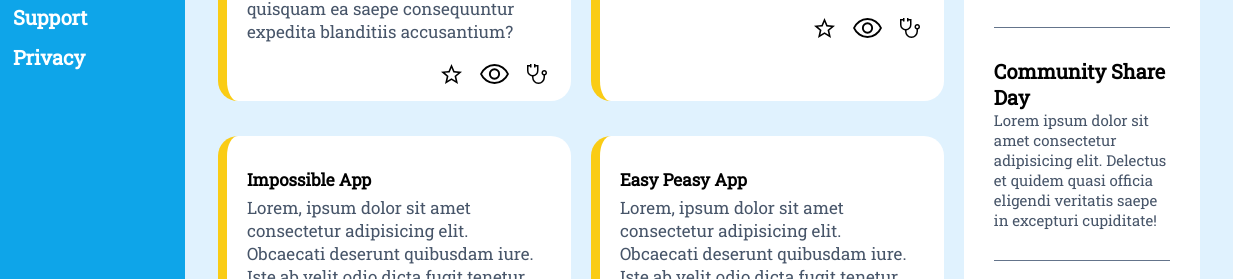
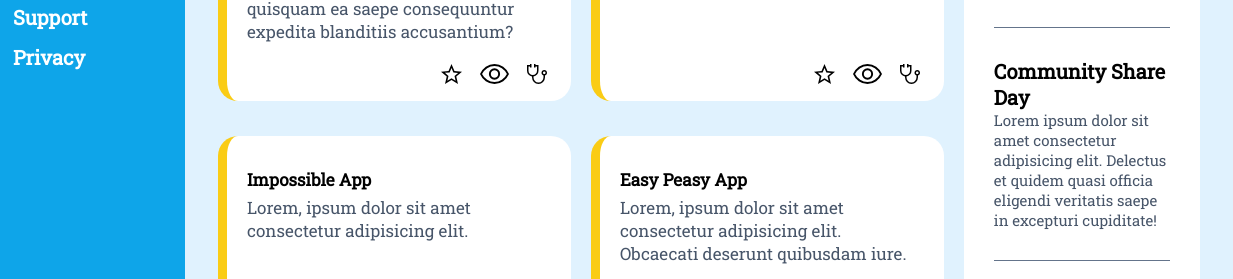
Before and after one commit to ivanpozdin/odin-admin-dashboard, a plain HTML site: page index.html in a window 1280 px wide. Shown: the part 458-737 px from the top of the page, 47-1280 px from the left. Drawn offline with Linux system fonts and the light colour scheme.

Commit message:
Make cards grid
So little buttons always stay in the bottom of the card.

```diff
--- a/index.html
+++ b/index.html
@@ -164,12 +164,7 @@
             </div>
             <div class="card">
               <h4>Impossible App</h4>
-              <p>
-                Lorem, ipsum dolor sit amet consectetur adipisicing elit.
-                Obcaecati deserunt quibusdam iure. Iste ab velit odio dicta
-                fugit tenetur nobis obcaecati, nihil, ratione quisquam ea saepe
-                consequuntur expedita blanditiis accusantium?
-              </p>
+              <p>Lorem, ipsum dolor sit amet consectetur adipisicing elit.</p>
               <div class="card-actions-container">
                 <button>
                   <img
@@ -198,9 +193,7 @@
               <h4>Easy Peasy App</h4>
               <p>
                 Lorem, ipsum dolor sit amet consectetur adipisicing elit.
-                Obcaecati deserunt quibusdam iure. Iste ab velit odio dicta
-                fugit tenetur nobis obcaecati, nihil, ratione quisquam ea saepe
-                consequuntur expedita blanditiis accusantium?
+                Obcaecati deserunt quibusdam iure.
               </p>
               <div class="card-actions-container">
                 <button>
@@ -229,7 +222,6 @@
             <div class="card">
               <h4>Ad Blocker</h4>
               <p>
-                Lorem, ipsum dolor sit amet consectetur adipisicing elit.
                 Obcaecati deserunt quibusdam iure. Iste ab velit odio dicta
                 fugit tenetur nobis obcaecati, nihil, ratione quisquam ea saepe
                 consequuntur expedita blanditiis accusantium?
--- a/style.css
+++ b/style.css
@@ -233,6 +233,9 @@ body {
   background-color: #fff;
   border-left: 1ch solid #facc15;
   border-radius: 2rem;
+
+  display: grid;
+  grid-template-rows: auto 1fr auto;
 }
 
 .main-content .card:hover {
```
